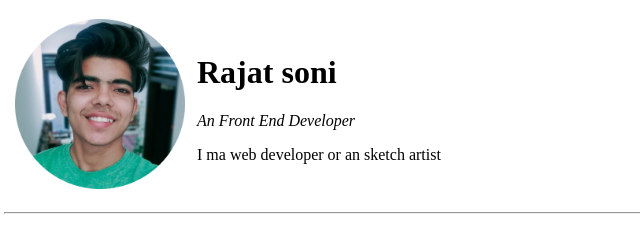
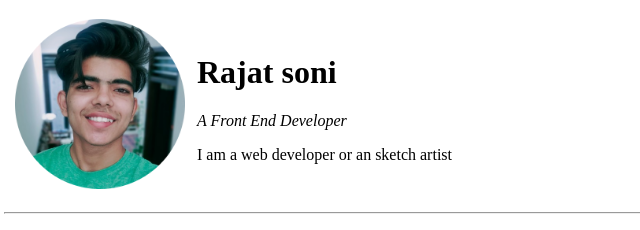
Before and after one commit to Rajatsoni111/cv, a plain HTML site: page index.html in a window 1280 px wide. Shown: the top 230 px of the page, 4-644 px from the left. Drawn offline with Linux system fonts and the light colour scheme.

Commit message:
Add files via upload

```diff
--- a/index.html
+++ b/index.html
@@ -11,8 +11,8 @@
         <tr>
             <td><img src="rajat.png" height="170"></td>
             <td><h1>Rajat soni</h1>
-                <p><em>An Front End Developer</em></p>
-                <p>I ma web developer or an sketch artist</p></td>
+                <p><em>A Front End Developer</em></p>
+                <p>I am a web developer or an sketch artist</p></td>
         </tr>
     </table>
 
```
